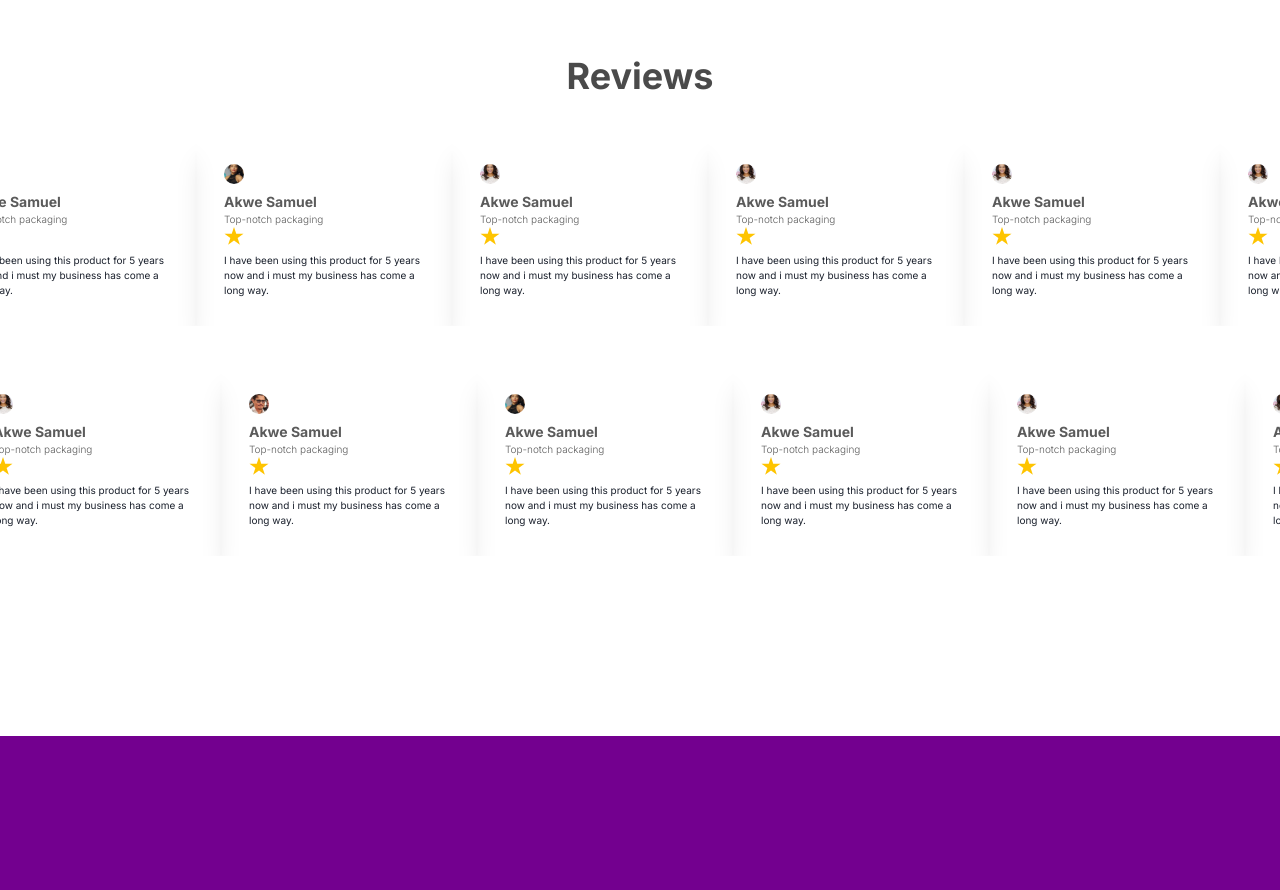
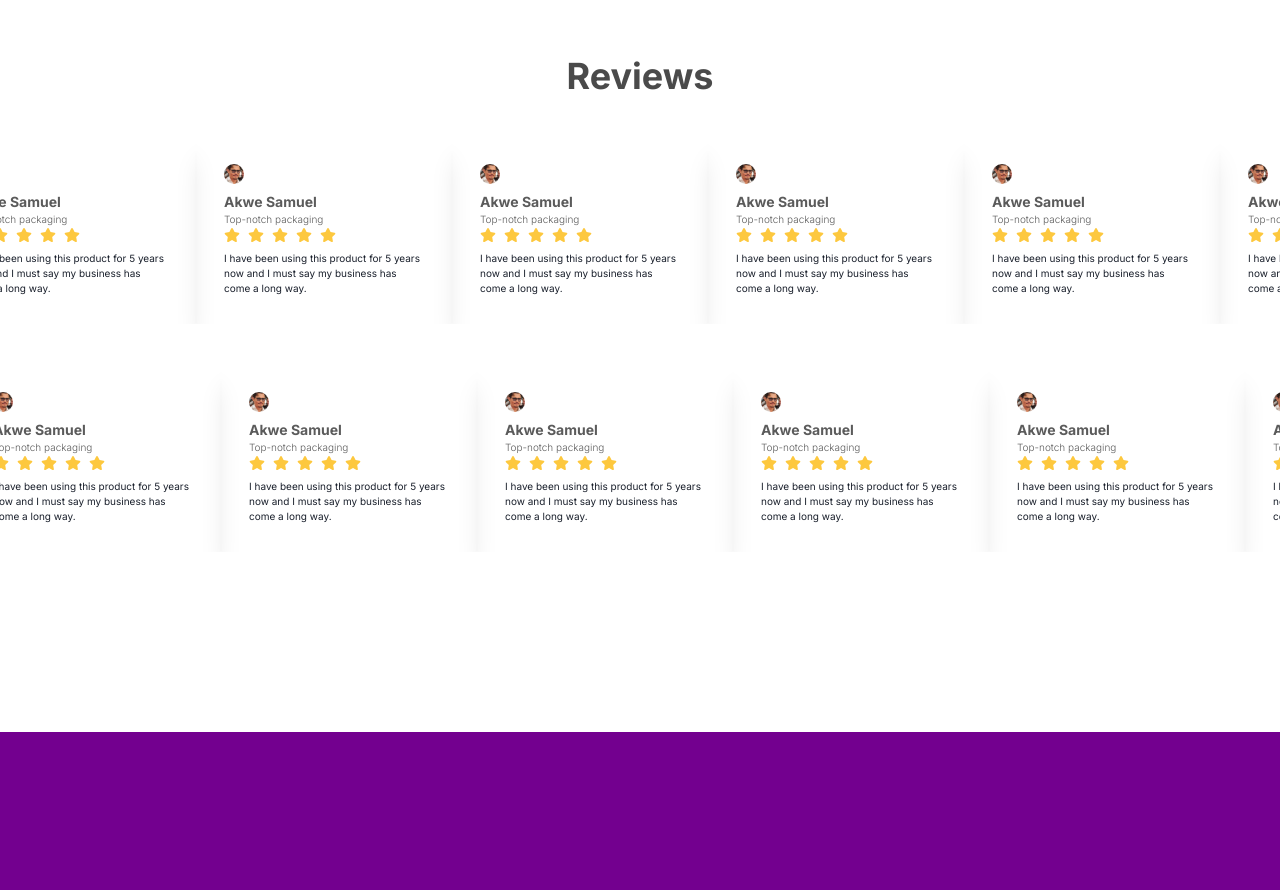
Before and after one commit to intellect-sam/Vendorze, a Next.js app: page /home in a window 1280 px wide. Shown: the part 3000-3890 px from the top of the page. Built offline with nearby package versions, Linux system fonts and the light colour scheme.

Commit message:
modify review

```diff
--- a/src/app/(pages)/businesses/page.tsx
+++ b/src/app/(pages)/businesses/page.tsx
@@ -2,7 +2,8 @@ import Header from '@/components/Header';
 import React from 'react';
 import Image from 'next/image';
 import { b1, b2, b3, b4, b5, b6 } from '@/assets/images';
-import { star } from '@/assets/images/Reviews';
+import { FaStar } from 'react-icons/fa6';
+import SearchBar from '@/components/SearchBar';
 
 const Businesses = () => {
   type BuzCardProps = {
@@ -10,7 +11,7 @@ const Businesses = () => {
     name: string;
     category: string;
     location: string;
-    rate: string;
+    rate: string | JSX.Element;
   };
 
   const BuzCard: React.FC<BuzCardProps> = ({
@@ -37,13 +38,8 @@ const Businesses = () => {
           <div>
             <p>{category} </p>
             <p>{location} </p>
-            <p>
-              <Image
-                src={rate}
-                alt={rate}
-                width={15}
-              />
-            </p>
+
+            <p className="flex gap-2 text-str">{rate}</p>
           </div>
         </div>
       </div>
@@ -53,48 +49,85 @@ const Businesses = () => {
     <>
       <Header />
       <div className="max-w-[1166px] mx-auto py-4 flex flex-col justify-between items-center p-4">
+        <SearchBar />
         <div className="grid grid-cols md:grid-cols-3 md:gap-10 gap-4">
           <BuzCard
             imgSrc={b1}
             name="Obiz Closet"
             category="Clothing and Accesories"
             location="Ibadan, Nigeria"
-            rate={star}
+            rate={
+              <>
+                {[...Array(5)].map((_, index) => (
+                  <FaStar key={index} />
+                ))}
+              </>
+            }
           />
           <BuzCard
             imgSrc={b2}
             name="Rayz Clothings"
             category="Clothing and Accesories"
             location="Ibadan, Nigeria"
-            rate={star}
+            rate={
+              <>
+                {[...Array(5)].map((_, index) => (
+                  <FaStar key={index} />
+                ))}
+              </>
+            }
           />
           <BuzCard
             imgSrc={b3}
             name="VFK Phones and Accessories"
             category="Gadgets"
             location="Ibadan, Nigeria"
-            rate={star}
+            rate={
+              <>
+                {[...Array(5)].map((_, index) => (
+                  <FaStar key={index} />
+                ))}
+              </>
+            }
           />
           <BuzCard
             imgSrc={b4}
             name="Better Life Restaurant"
             category="Services"
             location="Ibadan, Nigeria"
-            rate={star}
+            rate={
+              <>
+                {[...Array(5)].map((_, index) => (
+                  <FaStar key={index} />
+                ))}
+              </>
+            }
           />
           <BuzCard
             imgSrc={b5}
             name="Tunde Gadgets"
             category="Electronics"
             location="Ibadan, Nigeria"
-            rate={star}
+            rate={
+              <>
+                {[...Array(5)].map((_, index) => (
+                  <FaStar key={index} />
+                ))}
+              </>
+            }
           />
           <BuzCard
             imgSrc={b6}
             name="B’s Cuisine"
             category="Food"
             location="Ibadan, Nigeria"
-            rate={star}
+            rate={
+              <>
+                {[...Array(5)].map((_, index) => (
+                  <FaStar key={index} />
+                ))}
+              </>
+            }
           />
         </div>
       </div>
--- a/src/components/Reviews.tsx
+++ b/src/components/Reviews.tsx
@@ -2,13 +2,16 @@ import React from 'react';
 import Image from 'next/image';
 import { img1, img2, img3, star } from '@/assets/images/Reviews';
 import Marquee from 'react-fast-marquee';
+import { FaStar } from 'react-icons/fa6';
 
 const Reviews = () => {
+  const reviews = Array(20).fill(null);
+
   type CustomReviewProps = {
     imageSrc: ''; // Assuming you're using static images
     name: string; //
     title: string;
-    rate: '';
+    rate: string | JSX.Element;
     testimony: string;
   };
 
@@ -29,11 +32,7 @@ const Reviews = () => {
         <div className="text-gray-dark">
           <h1 className=" font-bold text-sm">{name}</h1>
           <h1 className=" font-light text-[10px]">{title}</h1>
-          <Image
-            src={rate}
-            alt={title}
-            width={20}
-          />
+          <p className="flex gap-2 text-str">{rate}</p>
         </div>
         <p className="flex w-full text-[10px] text-left">{testimony}</p>
       </div>
@@ -44,122 +43,42 @@ const Reviews = () => {
       <h1 className="custom-h1 md:text-4xl">Reviews</h1>
       <div className="flex flex-col items-center gap-10">
         <Marquee>
+          {[...Array(10)].map((_, index) => (
             <CustomReview
-            imageSrc={img1}
-            name="Akwe Samuel"
-            title="Top-notch packaging"
-            rate={star}
-            testimony="I have been using this product for 5 years now and i must my business has come a long way."
-          />
-          <CustomReview
+              key={index}
               imageSrc={img2}
               name="Akwe Samuel"
               title="Top-notch packaging"
-            rate={star}
-            testimony="I have been using this product for 5 years now and i must my business has come a long way."
+              rate={
+                <>
+                  {[...Array(5)].map((_, index) => (
+                    <FaStar key={index} />
+                  ))}
+                </>
+              }
+              testimony="I have been using this product for 5 years now and I must say my business has come a long way."
             />
-          <CustomReview
-            imageSrc={img3}
-            name="Akwe Samuel"
-            title="Top-notch packaging"
-            rate={star}
-            testimony="I have been using this product for 5 years now and i must my business has come a long way."
-          />
-          <CustomReview
-            imageSrc={img1}
-            name="Akwe Samuel"
-            title="Top-notch packaging"
-            rate={star}
-            testimony="I have been using this product for 5 years now and i must my business has come a long way."
-          />
-          <CustomReview
-            imageSrc={img1}
-            name="Akwe Samuel"
-            title="Top-notch packaging"
-            rate={star}
-            testimony="I have been using this product for 5 years now and i must my business has come a long way."
-          />
-          <CustomReview
-            imageSrc={img1}
-            name="Akwe Samuel"
-            title="Top-notch packaging"
-            rate={star}
-            testimony="I have been using this product for 5 years now and i must my business has come a long way."
-          />
-          <CustomReview
-            imageSrc={img1}
-            name="Akwe Samuel"
-            title="Top-notch packaging"
-            rate={star}
-            testimony="I have been using this product for 5 years now and i must my business has come a long way."
-          />
-          <CustomReview
-            imageSrc={img1}
-            name="Akwe Samuel"
-            title="Top-notch packaging"
-            rate={star}
-            testimony="I have been using this product for 5 years now and i must my business has come a long way."
-          />
+          ))}
         </Marquee>
 
         <div className=" max-w-[1350px] hidden md:block">
           <Marquee>
+            {[...Array(10)].map((_, index) => (
               <CustomReview
-              imageSrc={img1}
-              name="Akwe Samuel"
-              title="Top-notch packaging"
-              rate={star}
-              testimony="I have been using this product for 5 years now and i must my business has come a long way."
-            />
-            <CustomReview
+                key={index}
                 imageSrc={img2}
                 name="Akwe Samuel"
                 title="Top-notch packaging"
-              rate={star}
-              testimony="I have been using this product for 5 years now and i must my business has come a long way."
+                rate={
+                  <>
+                    {[...Array(5)].map((_, index) => (
+                      <FaStar key={index} />
+                    ))}
+                  </>
+                }
+                testimony="I have been using this product for 5 years now and I must say my business has come a long way."
               />
-            <CustomReview
-              imageSrc={img3}
-              name="Akwe Samuel"
-              title="Top-notch packaging"
-              rate={star}
-              testimony="I have been using this product for 5 years now and i must my business has come a long way."
-            />
-            <CustomReview
-              imageSrc={img1}
-              name="Akwe Samuel"
-              title="Top-notch packaging"
-              rate={star}
-              testimony="I have been using this product for 5 years now and i must my business has come a long way."
-            />
-            <CustomReview
-              imageSrc={img1}
-              name="Akwe Samuel"
-              title="Top-notch packaging"
-              rate={star}
-              testimony="I have been using this product for 5 years now and i must my business has come a long way."
-            />
-            <CustomReview
-              imageSrc={img1}
-              name="Akwe Samuel"
-              title="Top-notch packaging"
-              rate={star}
-              testimony="I have been using this product for 5 years now and i must my business has come a long way."
-            />
-            <CustomReview
-              imageSrc={img1}
-              name="Akwe Samuel"
-              title="Top-notch packaging"
-              rate={star}
-              testimony="I have been using this product for 5 years now and i must my business has come a long way."
-            />
-            <CustomReview
-              imageSrc={img1}
-              name="Akwe Samuel"
-              title="Top-notch packaging"
-              rate={star}
-              testimony="I have been using this product for 5 years now and i must my business has come a long way."
-            />
+            ))}
           </Marquee>
         </div>
       </div>
--- /dev/null
+++ b/src/components/SearchBar.tsx
@@ -0,0 +1,39 @@
+import {
+  Input,
+  InputGroup,
+  InputLeftAddon,
+  InputLeftElement,
+} from '@chakra-ui/react';
+
+import React from 'react';
+import { IoSearchOutline } from 'react-icons/io5';
+
+const SearchBar = () => {
+  return (
+    <>
+      <div>
+        <form action="">
+          <div className="relative mt-2 rounded-md shadow-sm ">
+            <div className="pointer-events-none absolute inset-y-0 left-0 flex items-center pl-3">
+              <span className="text-gray-500 sm:text-sm">
+                <IoSearchOutline />
+              </span>
+            </div>
+            <input
+              type="text"
+              className="block w-full rounded-md  py-1 pl-10 pr-20 md:w-[458px]   bg-gry  placeholder:text-gray-400   sm:text-sm sm:leading-6"
+              placeholder="Search"
+            />
+            <div className="absolute inset-y-0 right-0 flex items-center text-primary text-sm">
+              <button className="bg-second-col h-full rounded-md px-4">
+                Search
+              </button>
+            </div>
+          </div>
+        </form>
+      </div>
+    </>
+  );
+};
+
+export default SearchBar;
--- a/tailwind.config.ts
+++ b/tailwind.config.ts
@@ -15,7 +15,9 @@ const config: Config = {
       green: '#13ce66',
       'gray-dark': '#5B5B5B',
       gray: '#FAFAFA',
+      gry: '#F5F5F5',
       'gray-light': '#d3dce6',
+      str: '#FDC83E',
     },
     extend: {
       backgroundImage: {
```
Also changed, not shown: src/app/auth/login/page.tsx (+26 -8 lines), src/app/auth/signup/page.tsx (+30 -5 lines), src/core/hooks/ShowPasswordText.tsx (added, +26 -0 lines). Lines whose indentation alone changed are shown as unchanged.
